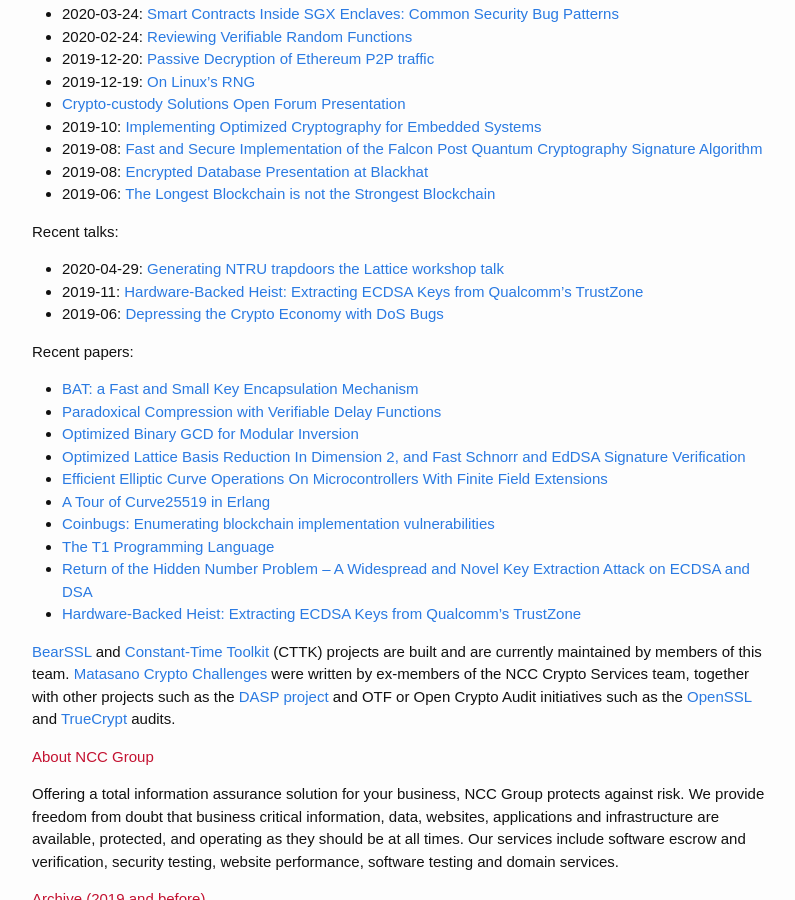
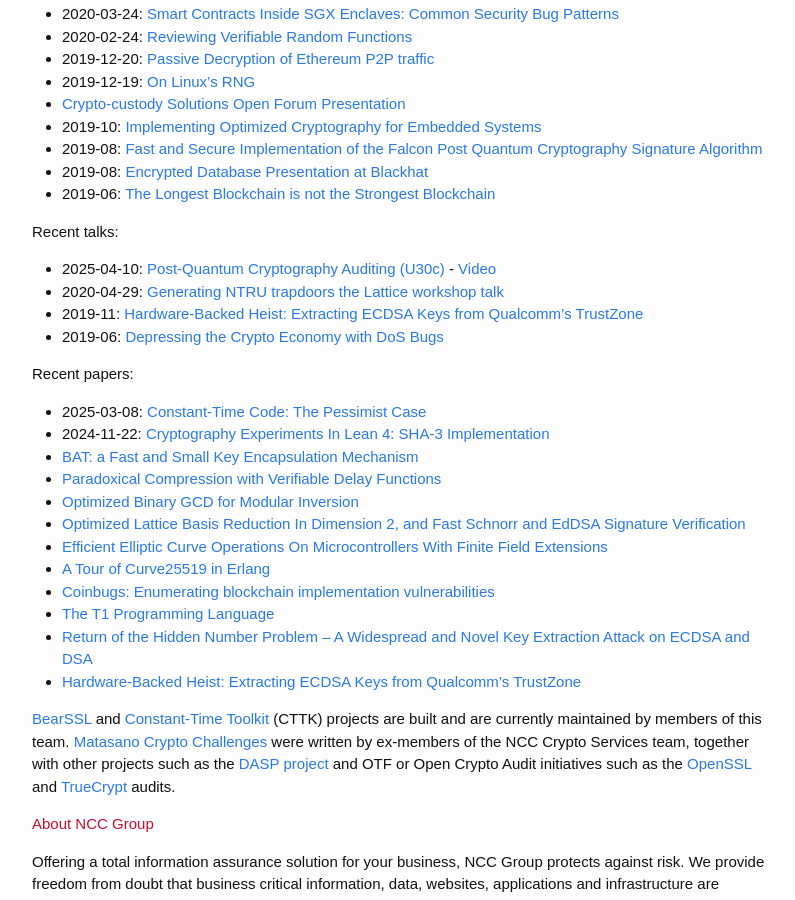
Before and after one commit to CryptoServices/cryptoservices.github.io, a Jekyll site: the page built from index.md, in a window 1280 px wide and 900 px high, scrolled down 2386 px. Shown: the whole window, without its empty margins (238-1033 px from the left). Built offline with Jekyll 4.4.1, drawn with Linux system fonts in a browser that asks for light colours; our own code applies the rules of GitHub Pages for plain Markdown files.

Commit message:
Update index.md

```diff
--- a/index.md
+++ b/index.md
@@ -104,12 +104,15 @@
 
 Recent talks:
 
+* 2025-04-10: [Post-Quantum Cryptography Auditing (U30c)](https://icmconference.org/?session=post-quantum-cryptography-auditing-u30c) - [Video](https://www.youtube.com/watch?v=WzhhJcBSTss&t=3560s)
 * 2020-04-29: [Generating NTRU trapdoors the Lattice workshop talk](https://simons.berkeley.edu/talks/generating-ntru-trapdoors)
 * 2019-11: [Hardware-Backed Heist: Extracting ECDSA Keys from Qualcomm’s TrustZone](https://ccs19.swenjacobs.com/index.php/program/program-2/)
 * 2019-06: [Depressing the Crypto Economy with DoS Bugs](https://github.com/aleks-ncc/slides/blob/master/cackalackycon1.pdf)
 
 Recent papers:
 
+* 2025-03-08: [Constant-Time Code: The Pessimist Case](https://eprint.iacr.org/2025/435)
+* 2024-11-22: [Cryptography Experiments In Lean 4: SHA-3 Implementation](https://eprint.iacr.org/2024/1880)
 * [BAT: a Fast and Small Key Encapsulation Mechanism](https://research.nccgroup.com/2022/02/14/bat-a-fast-and-small-key-encapsulation-mechanism/)
 * [Paradoxical Compression with Verifiable Delay Functions](https://research.nccgroup.com/2021/10/13/paradoxical-compression-with-verifiable-delay-functions/)
 * [Optimized Binary GCD for Modular Inversion](https://eprint.iacr.org/2020/972)
```
